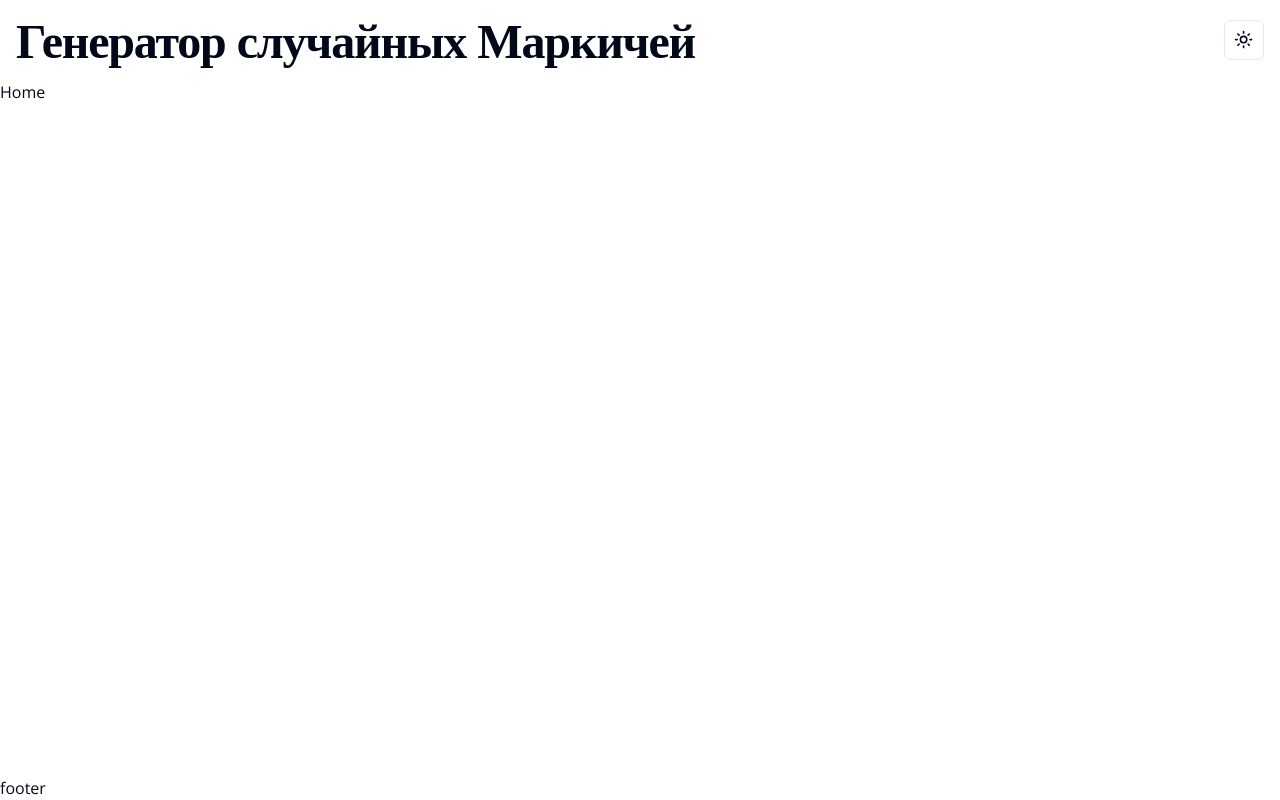
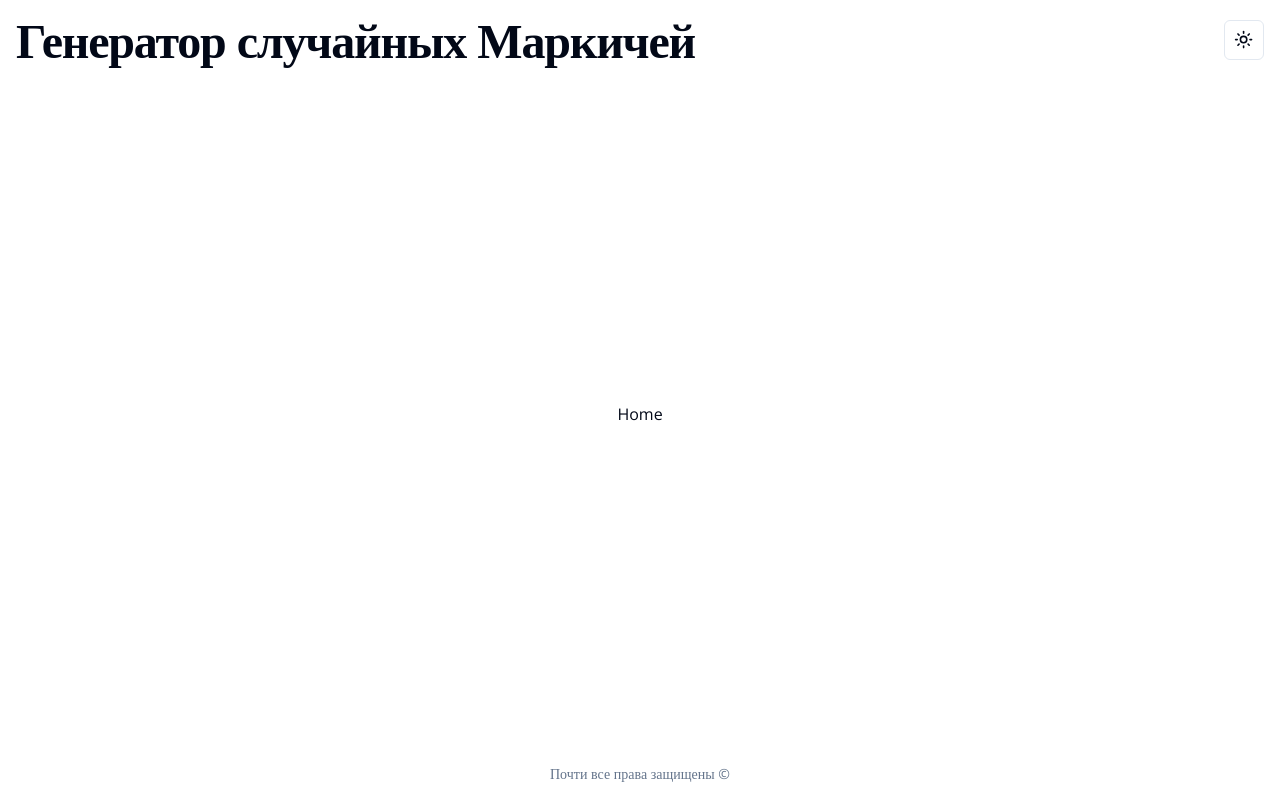
Before and after one commit to aleksey-verin/for-friend, a React (Vite) app: page / in a window 1280 px wide. Built offline with nearby package versions, Linux system fonts and the light colour scheme.

Commit message:
feat: add footer

```diff
--- a/src/App.tsx
+++ b/src/App.tsx
@@ -1,15 +1,16 @@
 import './App.css'
+import Footer from './components/footer'
 import Header from './components/header'
-import Home from './pages/Home'
+import Home from './pages/home'
 
 function App() {
   return (
     <div className='min-h-screen flex flex-col font-display'>
       <Header />
-      <main className='flex-1'>
+      <main className='max-w-screen-xl flex-1 p-4 m-auto flex items-center justify-center '>
         <Home />
       </main>
-      <footer>footer</footer>
+      <Footer />
     </div>
   )
 }
--- /dev/null
+++ b/src/components/footer.tsx
@@ -0,0 +1,11 @@
+const Footer = () => {
+  return (
+    <header className='font-display'>
+      <div className='max-w-screen-xl p-4 h-full m-auto flex items-center justify-center '>
+        <p className='text-xs text-muted-foreground lg:text-sm'>Почти все права защищены ©</p>
+      </div>
+    </header>
+  )
+}
+
+export default Footer
```
